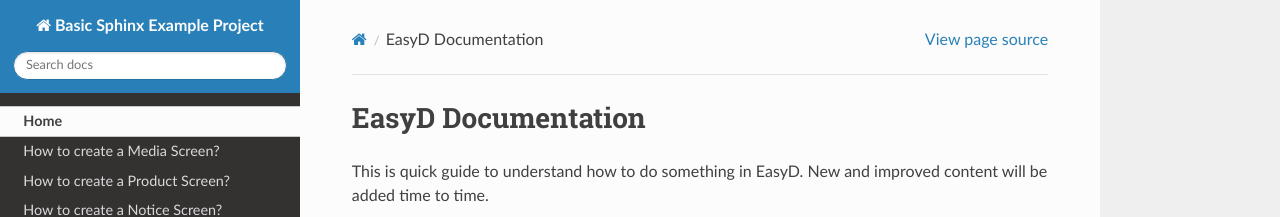
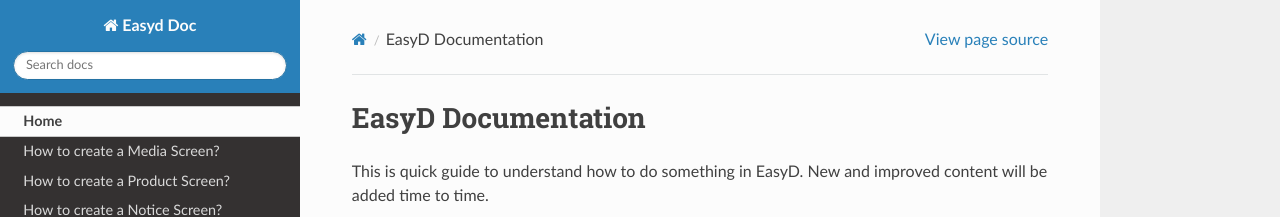
Before and after one commit to takniksrc/easyd-docs, a Sphinx documentation site: the page built from docs/index.rst, in a window 1280 px wide. Shown: the top 217 px of the page. Built offline with Sphinx 7.4.7 and the Read the Docs theme 2.0.0, drawn with Linux system fonts in a browser that asks for light colours; pages that are not in the unit, such as notebooks, are missing from menus.

Commit message:
Update conf.py

```diff
--- a/docs/conf.py
+++ b/docs/conf.py
@@ -17,7 +17,7 @@
 
 # -- Project information -----------------------------------------------------
 
-project = "Basic Sphinx Example Project"
+project = "Easyd Doc"
 copyright = "2022, Read the Docs core team"
 author = "Read the Docs core team"
 
```
